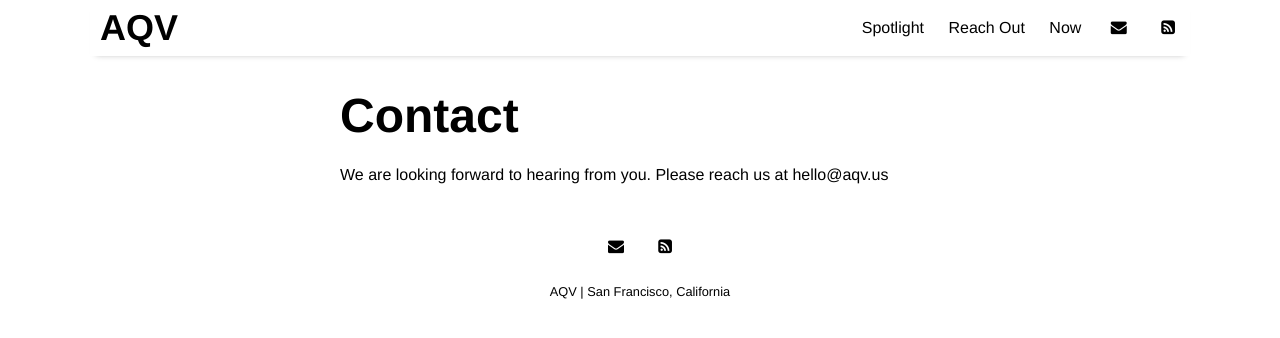
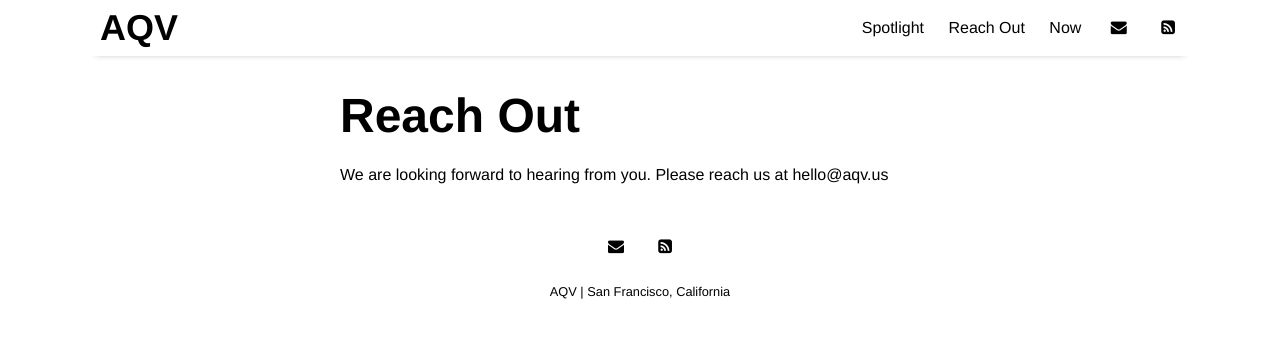
Before and after one commit to aqv-us/aqv-us, a Jekyll site: the page built from pages/contact.md, in a window 1280 px wide. Shown: the top 338 px of the page. Built offline with Jekyll 4.4.1, drawn with Linux system fonts in a browser that asks for light colours; nearby versions of some CDN libraries.

Commit message:
Update contact.md

```diff
--- a/pages/contact.md
+++ b/pages/contact.md
@@ -1,7 +1,7 @@
 ---
 layout: page
-title: Contact
-permalink: /contact
+title: Reach Out
+permalink: /reachout
 ---
 
 We are looking forward to hearing from you. Please reach us at hello@aqv.us
```
